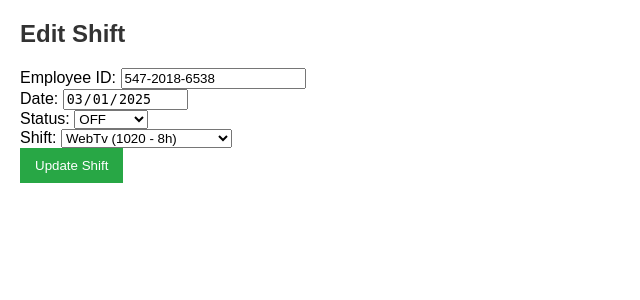
After one commit to mirzaarqam/RMS, a Flask app: page /edit_shift/547-2018-6538/2025-03-01 in a window 1280 px wide. The commit adds this page. Shown: the top 300 px of the page, without its empty margins (0-640 px from the left). Run offline with Flask 3, Linux system fonts and the light colour scheme; a user stored in the database is signed in; data comes from the database, SQL or seed files in the repository; both versions use the stored data as it was after the commit.

Commit message:
Added Edit link in Roster view

```diff
--- a/app.py
+++ b/app.py
@@ -258,6 +258,48 @@ def export_roster():
     return send_file(filename, as_attachment=True)
 
 
+@app.route('/edit_shift/<emp_id>/<date>', methods=['GET', 'POST'])
+def edit_shift(emp_id, date):
+    if not session.get('logged_in'):
+        return redirect(url_for('login'))
+
+    conn = sqlite3.connect('database.db')
+    cursor = conn.cursor()
+
+    if request.method == 'POST':
+        new_shift = request.form['shift']
+        new_status = request.form['status']
+
+        cursor.execute('''
+            UPDATE roster
+            SET shift = ?, status = ?
+            WHERE emp_id = ? AND date = ?
+        ''', (new_shift, new_status, emp_id, date))
+
+        conn.commit()
+        conn.close()
+        return redirect(url_for('roster_view'))
+
+    # Get current shift data
+    cursor.execute('''
+        SELECT shift, status
+        FROM roster
+        WHERE emp_id = ? AND date = ?
+    ''', (emp_id, date))
+    current_data = cursor.fetchone()
+
+    # Get available shifts
+    cursor.execute('SELECT * FROM shifts')
+    shifts = cursor.fetchall()
+
+    conn.close()
+
+    return render_template('edit_shift.html',
+                           emp_id=emp_id,
+                           date=date,
+                           current_data=current_data,
+                           shifts=shifts)
+
 if __name__ == '__main__':
     #app.run(debug=True)
     app.run(host='0.0.0.0', port=5000, debug=True)
--- a/static/css/styles.css
+++ b/static/css/styles.css
@@ -64,3 +64,13 @@ button:hover {
 .export-button:hover {
     background-color: #218838;
 }
+
+.edit-link {
+    margin-left: 10px;
+    color: #007bff;
+    text-decoration: none;
+}
+
+.edit-link:hover {
+    text-decoration: underline;
+}
--- /dev/null
+++ b/templates/edit_shift.html
@@ -0,0 +1,46 @@
+<!-- templates/edit_shift.html -->
+{% extends "base.html" %}
+
+{% block content %}
+<h2>Edit Shift</h2>
+<form method="POST">
+    <div class="form-group">
+        <label>Employee ID:</label>
+        <input type="text" value="{{ emp_id }}" readonly>
+    </div>
+
+    <div class="form-group">
+        <label>Date:</label>
+        <input type="date" value="{{ date }}" readonly>
+    </div>
+
+    <div class="form-group">
+        <label>Status:</label>
+        <select name="status" required>
+            <option value="Full Day" {% if current_data[1] == 'Full Day' %}selected{% endif %}>
+                Full Day
+            </option>
+            <option value="OFF" {% if current_data[1] == 'OFF' %}selected{% endif %}>
+                OFF
+            </option>
+            <option value="Half Day" {% if current_data[1] == 'Half Day' %}selected{% endif %}>
+                Half Day
+            </option>
+        </select>
+    </div>
+
+    <div class="form-group">
+        <label>Shift:</label>
+        <select name="shift" required>
+            {% for shift in shifts %}
+                <option value="{{ shift[1] }} ({{ shift[2] }})"
+                        {% if shift[1] in current_data[0] %}selected{% endif %}>
+                    {{ shift[1] }} ({{ shift[2] }} - {{ shift[3] }}h)
+                </option>
+            {% endfor %}
+        </select>
+    </div>
+
+    <button type="submit">Update Shift</button>
+</form>
+{% endblock %}
--- a/templates/roster_view.html
+++ b/templates/roster_view.html
@@ -24,6 +24,8 @@
                 {% for cell in row[1:] %}
                     <td class="{{ 'off-day' if 'OFF' in cell else 'half-day' if 'Half' in cell else '' }}">
                         {{ cell }}
+                        <a href="{{ url_for('edit_shift', emp_id=row[0], date=dates[loop.index0]) }}"
+                           class="edit-link">Edit</a>
                     </td>
                 {% endfor %}
             </tr>
```
Also changed, not shown: database.db.
